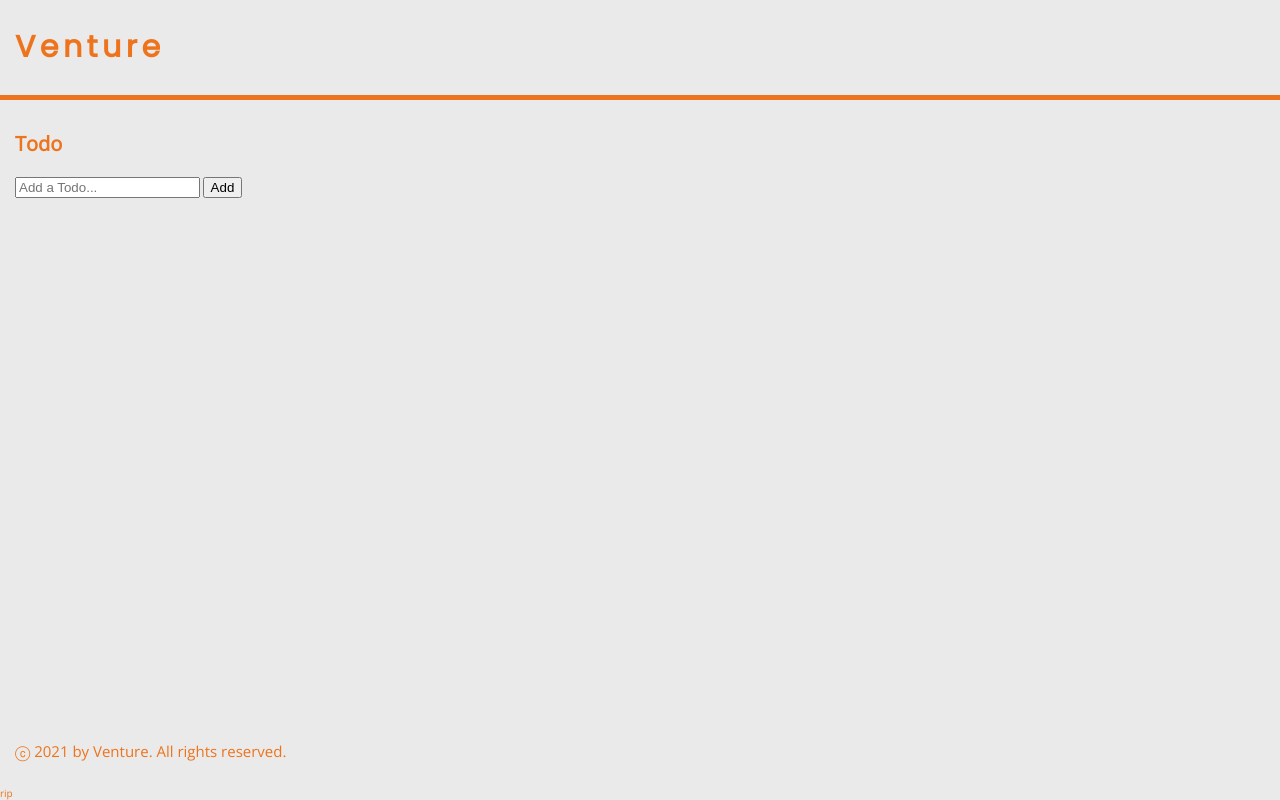
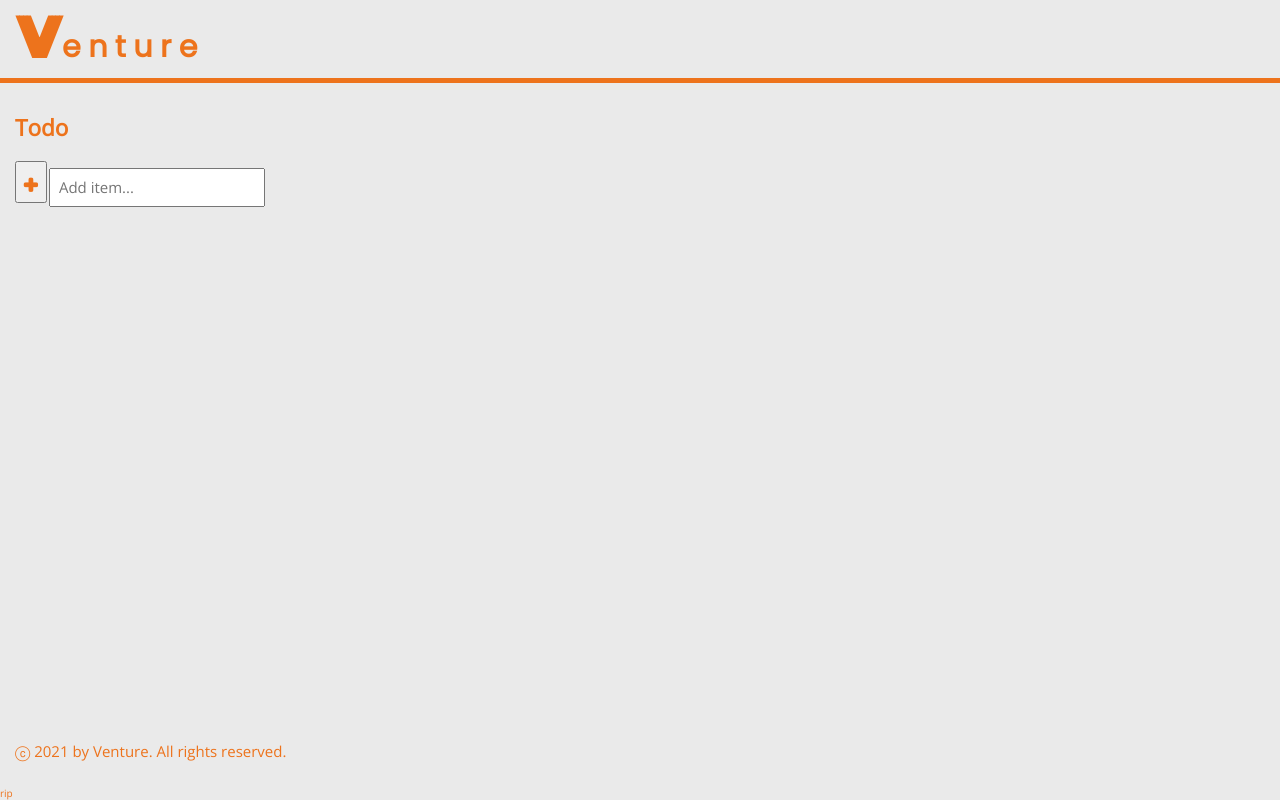
Before and after one commit to jrdorn/Venture, a plain HTML site: page index.html in a window 1280 px wide. Drawn offline with nearby package versions, Linux system fonts and the light colour scheme.

Commit message:
Logo styling

```diff
--- a/css/style.css
+++ b/css/style.css
@@ -1,6 +1,6 @@
 /* || General Setup  */
 
-@import url("https://fonts.googleapis.com/css2?family=Open+Sans:wght@300&family=Poppins&display=swap");
+@import url("https://fonts.googleapis.com/css2?family=Open+Sans:wght@300&family=Poppins&family=Fredoka+One&family=Monoton&display=swap");
 
 body {
   background-color: #eaeaea;
@@ -34,7 +34,6 @@ html {
 .tdlist {
   grid-area: tdlist;
   margin-left: 1.5em;
-  /* border: 5px solid blue; */
 }
 
 .footer {
@@ -66,20 +65,48 @@ html {
 
 h1 {
   font-family: "Poppins", Arial, sans-serif;
-  letter-spacing: 0.15em;
   font-size: 3rem;
+  margin: 0;
+  display: flex;
+}
+
+#venture {
+  font-size: 5rem;
+  font-family: "Monoton", Arial, sans-serif;
+}
+
+#sub {
+  letter-spacing: 0.25em;
+  margin-top: 0.835em;
 }
 
 h2 {
-  font-size: 2.5rem;
-}
-
-h3 {
-  font-size: 2rem;
+  font-size: 2.25rem;
 }
 
 p {
   font-size: 1.5rem;
+}
+
+li {
+  font-family: inherit;
+  font-size: 1.75rem;
+}
+
+input {
+  font-family: inherit;
+  font-size: 1.5rem;
+  padding: 0.5em;
+}
+
+button {
+  font-family: "Fredoka One", Arial, sans-serif;
+  font-size: 1.5rem;
+  color: #ed731c;
+}
+
+.add-button {
+  font-size: 3rem;
 }
 
 /* || Layout */
@@ -100,4 +127,5 @@ ul {
 
 .checked {
   text-decoration: line-through;
+  color: #b8b8b8;
 }
--- a/index.html
+++ b/index.html
@@ -11,16 +11,21 @@
   <body>
     <div class="rip">rip</div>
     <section class="head">
-      <header><h1>Venture</h1></header>
+      <header>
+        <h1>
+          <div id="venture">V</div>
+          <div id="sub">enture</div>
+        </h1>
+      </header>
     </section>
 
     <section class="tdlist">
       <div class="container">
-        <h3>Todo</h3>
+        <h2>Todo</h2>
 
         <form class="todo-form">
-          <input type="text" class="todo-input" placeholder="Add a Todo..." />
-          <button type="submit" class="add-button">Add</button>
+          <button type="submit" class="add-button">+</button>
+          <input type="text" class="todo-input" placeholder="Add item..." />
         </form>
 
         <ul class="todo-items"></ul>
--- a/js/main.js
+++ b/js/main.js
@@ -43,7 +43,7 @@ function renderTodos(todos) {
     li.innerHTML = `
       <input type="checkbox" class="checkbox" ${checked}>
       ${item.name}
-      <button class="delete-button">X</button>
+      <button class="delete-button">x</button>
     `;
     todoItemsList.append(li);
   });
```
Also changed, not shown: img/favicon.ico.
